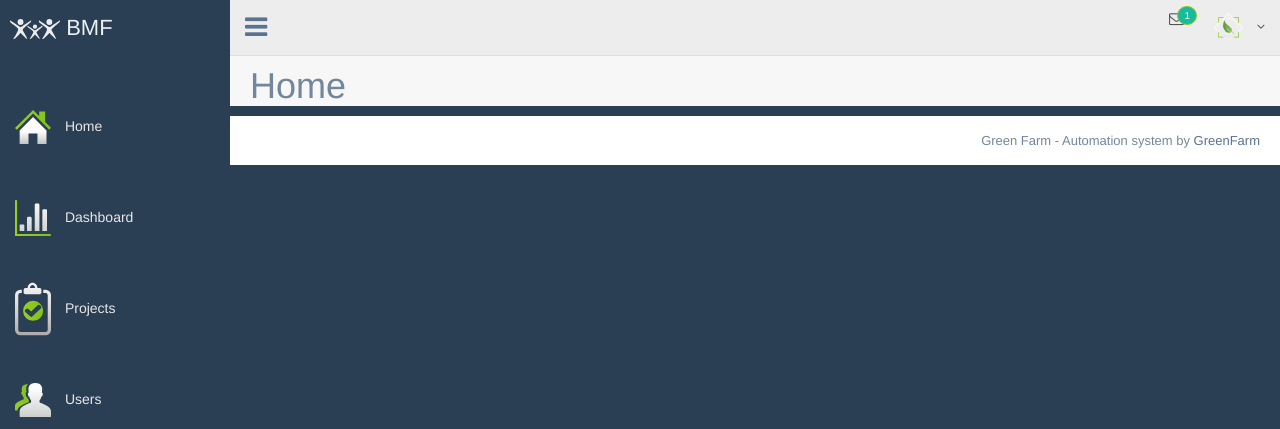
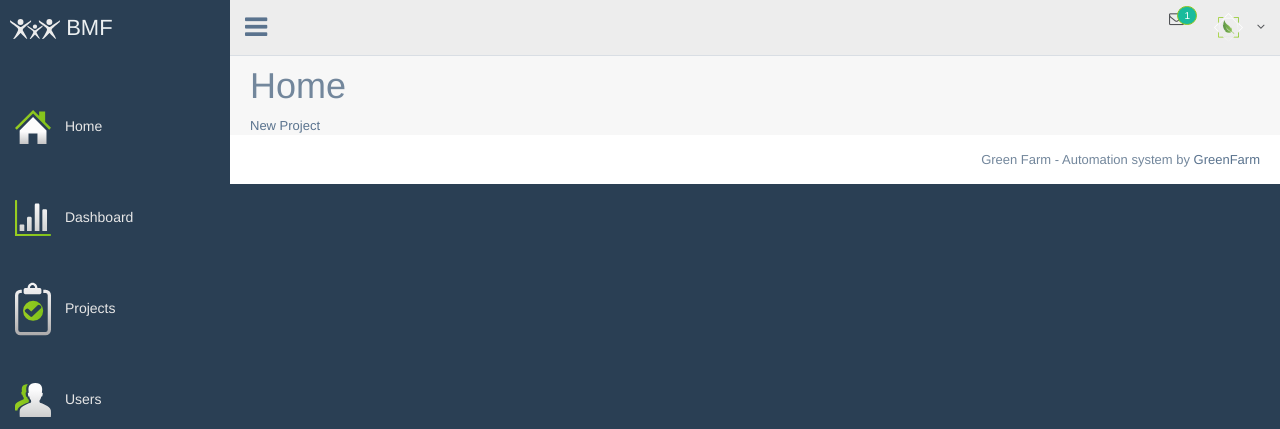
Before and after one commit to GeoMotta/Capstone, a Flask app: page / in a window 1280 px wide. Shown: the top 429 px of the page. Run offline with Flask 2, Linux system fonts and the light colour scheme; some libraries are stand-ins or nearby versions.

Commit message:
jioni commit

```diff
--- a/MEDashboard/templates/home.html
+++ b/MEDashboard/templates/home.html
@@ -8,4 +8,8 @@
 
 <h1>Home</h1>
 
+<a href="{{url_for('new_project')}}">
+    <span>New Project</span>
+</a>
+
 {% endblock %}
--- a/MEDashboard/views.py
+++ b/MEDashboard/views.py
@@ -12,7 +12,6 @@ def login():
 @app.route("/home")
 def home():
     return render_template('home.html')
-
 
 
 @app.route("/dashboard")
@@ -49,3 +48,7 @@ def help():
 @app.route("/Settings")
 def settings():
     return render_template('settings.html')
+
+@app.route("/new_project")
+def new_project():
+    return render_template('new_project.html')
```
Also changed, not shown: MEDashboard/templates/new_project.html (added, +17 -0 lines).
